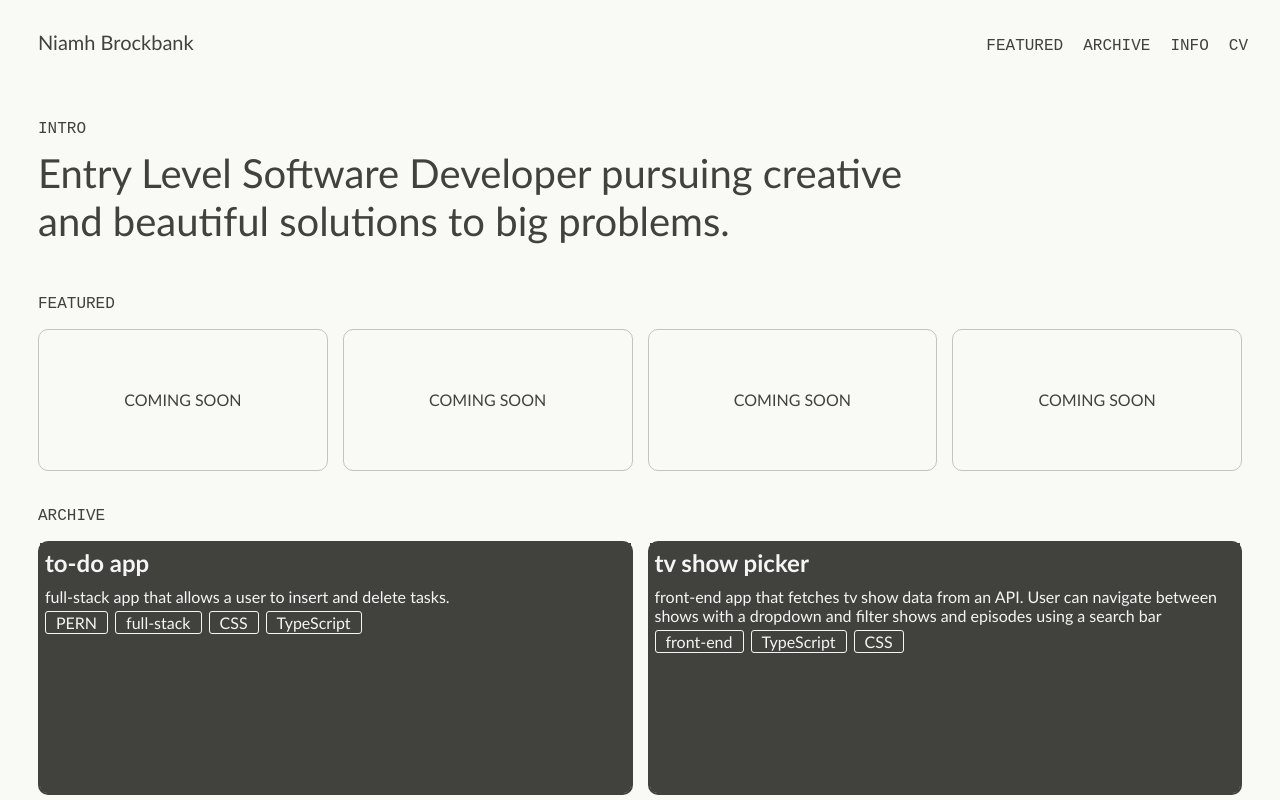
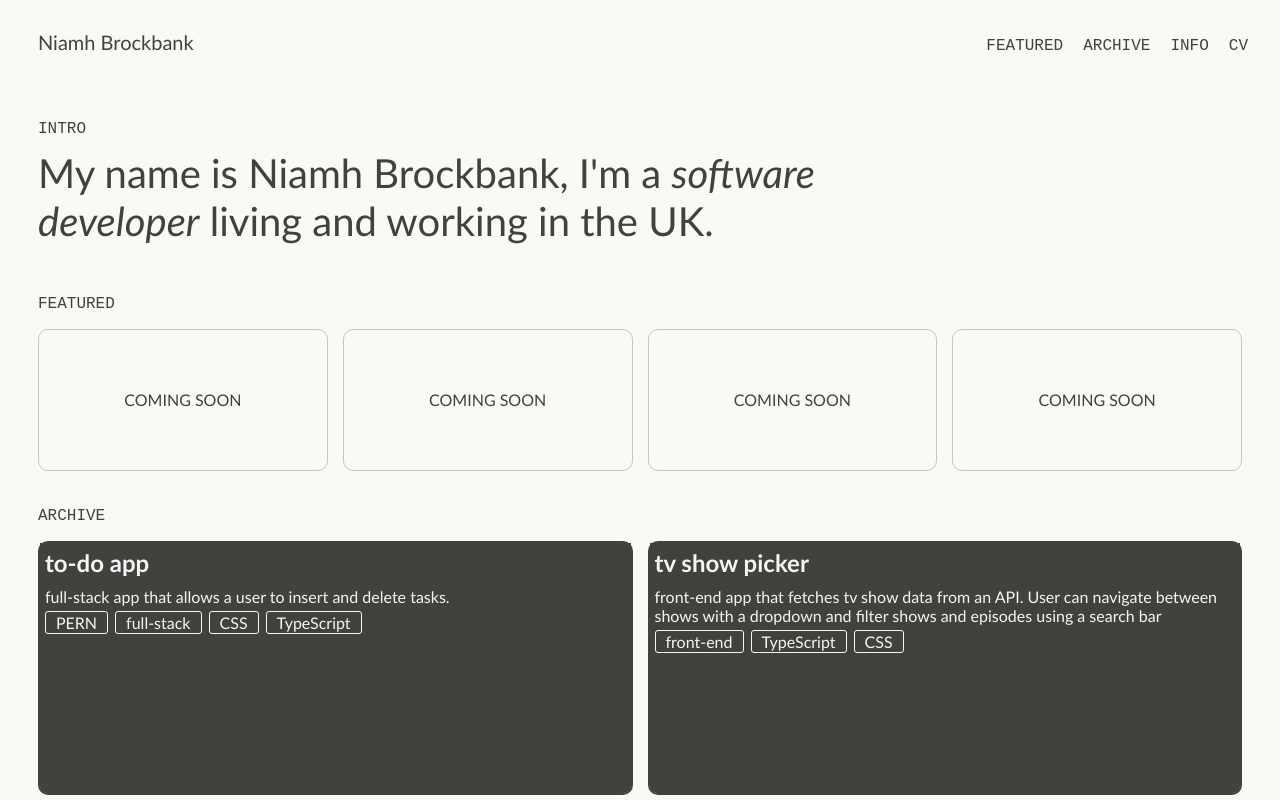
Before and after one commit to niamhbrockbank/portfolio, a React (Create React App) app: page / in a window 1280 px wide. Shown: the top 800 px of the page. Built offline with nearby package versions, Linux system fonts and the light colour scheme.

Commit message:
Amend intro to less cheesy

```diff
--- a/src/components/Home/IntroSection.tsx
+++ b/src/components/Home/IntroSection.tsx
@@ -4,8 +4,7 @@ export default function IntroSection(): JSX.Element {
       <div id="intro_section">
         <h1>Intro</h1>
         <p id="intro">
-          Entry Level Software Developer pursuing creative and beautiful
-          solutions to big problems.
+          My name is Niamh Brockbank, I'm a <i>software developer</i> living and working in the UK.
         </p>
       </div>
     </>
```
